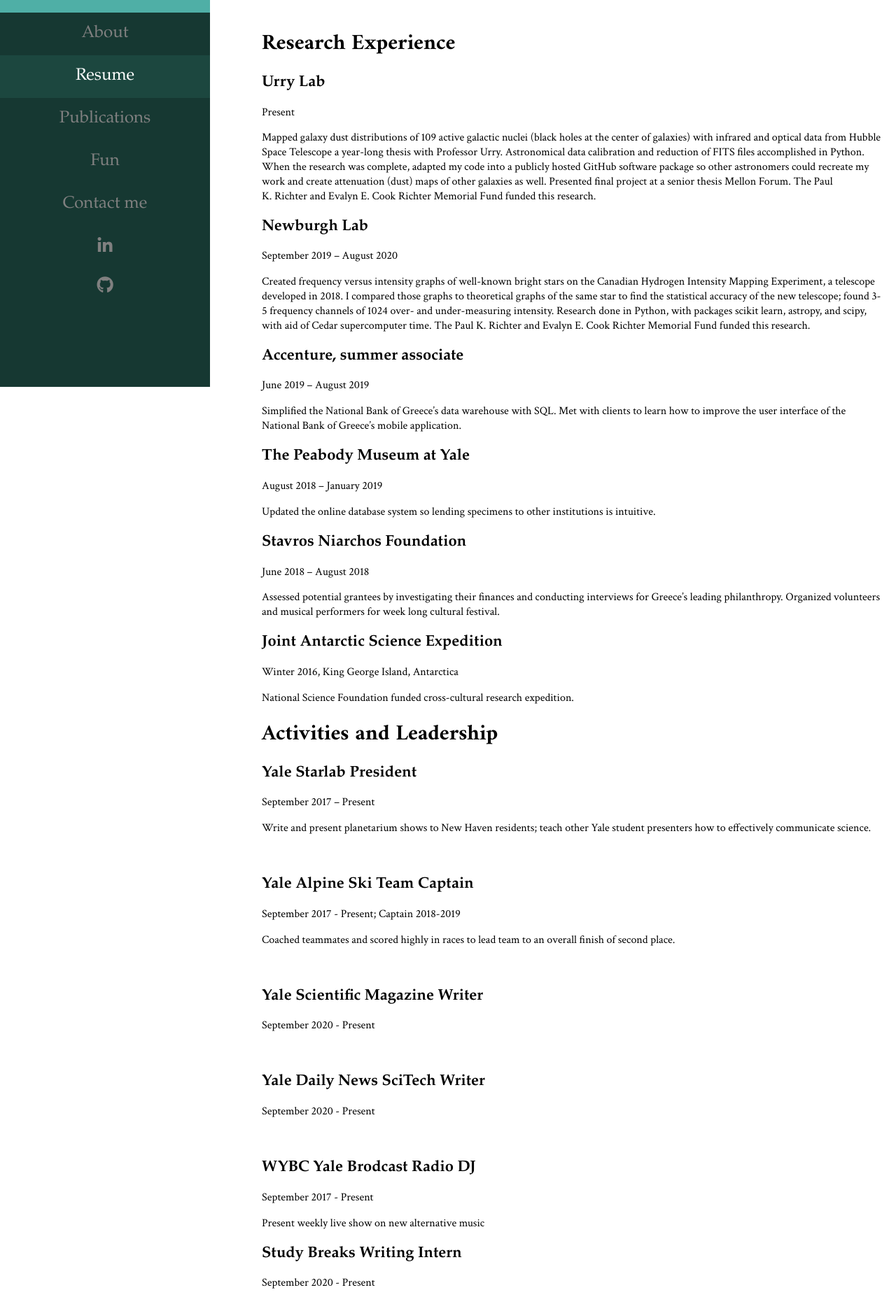
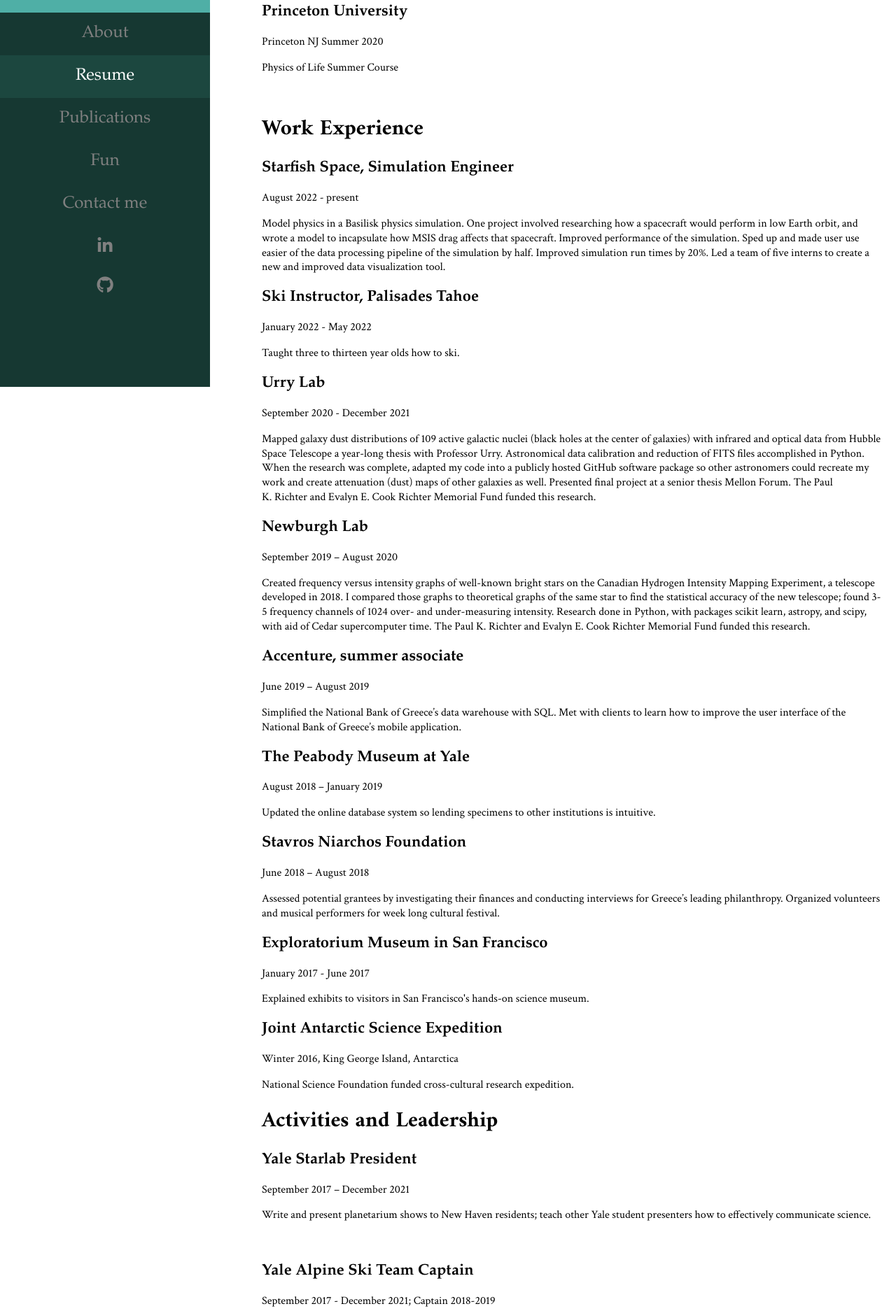
Before and after one commit to Purple-Hacker/annikawebsite, a plain HTML site: page resume.html in a window 1280 px wide. Shown: the part 247-2121 px from the top of the page at 70% size. Drawn offline with Linux system fonts and the light colour scheme.

Commit message:
Update resume.html

```diff
--- a/resume.html
+++ b/resume.html
@@ -30,10 +30,25 @@
          </p>
          <p>Bachelor of Science in Astronomy & Physics</p>
          <p>Coursework: Astrostatistics and Data Mining; Research Methods in Astrophysics; Astronomical Observing; Quantum Mechanics</p>
+         <h2>Princeton University</h2>
+         <p>Princeton NJ
+            Summer 2020
+         </p>
+         <p>Physics of Life Summer Course</p>
          <br>
-         <h1>Research Experience</h1>
+         <h1>Work Experience</h1>
+         <h2>Starfish Space, Simulation Engineer</h2>
+         <p>August 2022 - present</p>
+         <p>Model physics in a Basilisk physics simulation. One project involved researching how a spacecraft would perform in low Earth orbit, and wrote a model to incapsulate how MSIS drag affects that spacecraft.
+Improved performance of the simulation. Sped up and made user use easier of the data processing pipeline of the simulation by half. Improved simulation run times by 20%.
+Led a team of five interns to create a new and improved data visualization tool.
+         </p>
+         <h2>Ski Instructor, Palisades Tahoe</h2>
+         <p>January 2022 - May 2022</p>
+         <p>Taught three to thirteen year olds how to ski.
+         </p>
          <h2>Urry Lab</h2>
-         <p>Present </p>
+         <p>September 2020 - December 2021 </p>
          <p>Mapped galaxy dust distributions of 109 active galactic nuclei (black holes at the center of galaxies) with infrared and optical data from Hubble Space Telescope a year-long thesis with Professor Urry.
 Astronomical data calibration and reduction of FITS files accomplished in Python.
 When the research was complete, adapted my code into a publicly hosted GitHub software package so other astronomers could recreate my work and create attenuation (dust) maps of other galaxies as well.
@@ -59,37 +74,44 @@ Met with clients to learn how to improve the user interface of the National Bank
          <p>June 2018 – August 2018 </p>
          <p>Assessed potential grantees by investigating their finances and conducting interviews for Greece’s leading philanthropy. Organized volunteers and musical performers for week long cultural festival.
          </p>
+         <h2>Exploratorium Museum in San Francisco</h2>
+         <p>January 2017 - June 2017</p>
+         <p>Explained exhibits to visitors in San Francisco's hands-on science museum.
+         </p>
          <h2>Joint Antarctic Science Expedition</h2>
          <p>Winter 2016, King George Island, Antarctica</p>
          <p>National Science Foundation funded cross-cultural research expedition.
          </p>
          <h1>Activities and Leadership</h1>
          <h2>Yale Starlab President</h2>
-         <p>September 2017 – Present </p>
+         <p>September 2017 – December 2021 </p>
          <p>Write and present planetarium shows to New Haven residents; teach other Yale student presenters how to effectively communicate science.
          </p>
          <br>
          <h2>Yale Alpine Ski Team Captain</h2>
-         <p>September 2017 - Present; Captain 2018-2019</p>
+         <p>September 2017 - December 2021; Captain 2018-2019</p>
          <p>Coached teammates and scored highly in races to lead team to an overall finish of second place.
          </p>
          <br>
          <h2>Yale Scientific Magazine Writer</h2>
-         <p>September 2020 - Present</p>
+         <p>September 2020 - December 2021</p>
          <br>
          <h2>Yale Daily News SciTech Writer</h2>
-         <p>September 2020 - Present</p>
+         <p>September 2020 - December 2021</p>
          <br>
          <h2>WYBC Yale Brodcast Radio DJ</h2>
-         <p>September 2017 - Present</p>
+         <p>September 2017 - December 2021</p>
          <p>Present weekly live show on new alternative music</p>
          <h2>Study Breaks Writing Intern</h2>
-         <p>September 2020 - Present</p>
+         <p>September 2020 - December 2020</p>
+         <h2>California Academy of Sciences Volunteer</h2>
+         <p>September 2012 - December 2016</p>
          <br>
          <h1>Skills</h1>
          <p>Dual citizen of Finland and USA</p>
          <p>Languages: Fluent Spanish, advanced French, beginner Portuguese</p>
-         <p>Software: Python, R, SQL, Mathematica, MATLAB, Microsoft Office, Photoshop</p>
+         <p>Programming languages: Python, C++/C, Bash/Unix scripting, MATLAB, Java, SQL</p>
+         <p>Software tools: Google Cloud, Kubernetes, Docker, AWS, FreeFlyer, Git, Jira, Excel, Photoshop</p>
          <br>
          <h1>
          Awards</h2>
@@ -98,10 +120,12 @@ Met with clients to learn how to improve the user interface of the National Bank
          <br>
          <h1>
          Conferences</h2>
+         <p>Space Symposium (2023)</p>
+         <p>Space Generation Fusion Forum (2023)</p>
          <p>American Astronomical Society (2021)</p>
          <p>Conference for Undergraduate Women in Physics (2020)</p>
-         <p> Society for Women in Engineering Conference (2020)</p>
-         <p> Out in STEM Conference (2020)</p>
+         <p>Society for Women in Engineering Conference (2020)</p>
+         <p>Out in STEM Conference (2020)</p>
          <p>Lesbians in Tech Conference (2020)</p>
          <p>Conference for Undergraduate Women in Physics (2020)</p>
       </div>
```
